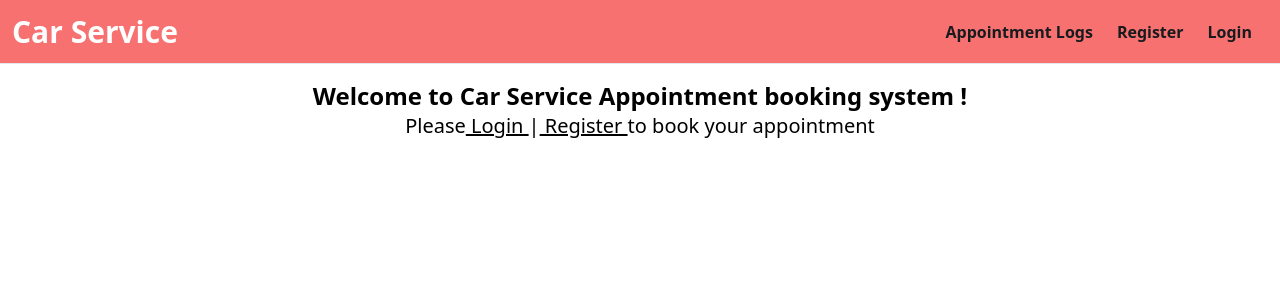
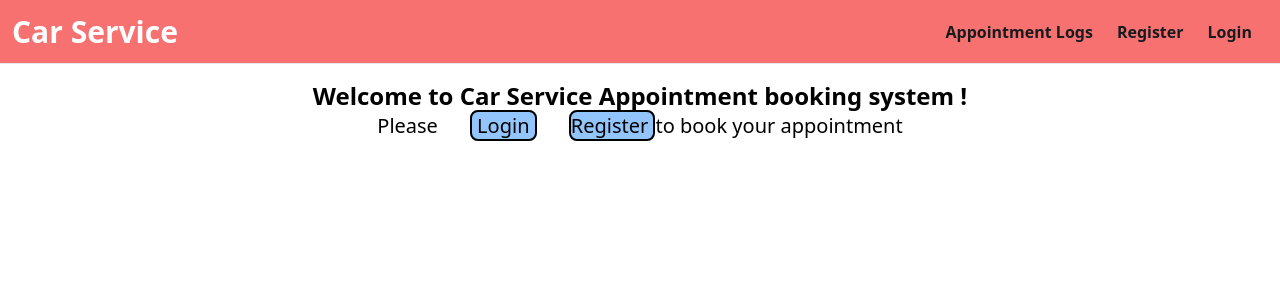
Before and after one commit to Mahenvs/vehicleRegSchedule, a React (Vite) app: page / in a window 1280 px wide. Shown: the top 300 px of the page. Built offline with nearby package versions, Linux system fonts and the light colour scheme.

Commit message:
bot work added router

```diff
--- a/src/API/Auth.ts
+++ b/src/API/Auth.ts
@@ -1,5 +1,5 @@
 import axios from "axios";
-import { FormValues } from "../common/interfaces";
+import { FormValues, valueType } from "../common/interfaces";
 
 export const RegisterUser = async (body: FormValues) => {
   try {
@@ -23,7 +23,7 @@ export const RegisterUser = async (body: FormValues) => {
   }
 }
 
-export const LoginUser = async (body: FormValues) => {
+export const LoginUser = async (body: valueType) => {
   try {
     const url = "http://localhost:8080/user/login";
     const response = await axios.post(url, {
--- a/src/common/Interfaces.ts
+++ b/src/common/Interfaces.ts
@@ -25,3 +25,8 @@ export interface FormFieldProps {
     maxLen?: number;
     placeholder: string
 }
+
+export interface valueType {
+    userName : string,
+    password : string
+  }
--- a/src/components/Home.tsx
+++ b/src/components/Home.tsx
@@ -2,14 +2,14 @@ import { Link } from "react-router-dom";
 
 const Home = () => {
   return (
-    <div>
+    <div className="flex justify-center items-center mb-4 flex-col ">
       <h2 className="text-2xl font-bold">
         Welcome to Car Service Appointment booking system !
       </h2>
       <h3 className="text-xl">
         Please
-        <Link to="login" className="underline">{" Login "}</Link> |
-        <Link to="register" className="underline">{" Register "}</Link>
+        <Link to="login" className="border-2 rounded-lg border-black bg-blue-300 mx-8 ">{" Login "}</Link>
+        <Link to="register" className="border-2 rounded-lg border-black bg-blue-300 ">{" Register "}</Link>
         to book your appointment
       </h3>
     </div>
--- a/src/components/Login.tsx
+++ b/src/components/Login.tsx
@@ -4,11 +4,16 @@ import { validateLogin } from "../common/validate";
 import { LoginUser } from "../API/Auth";
 import { useNavigate } from "react-router-dom";
 
+interface valueType {
+  userName : string,
+  password : string
+}
+
 const Login = () => {
 
   const navigate = useNavigate();
 
-  const validate = (values) => {
+  const validate = (values : valueType) => {
     const errors = validateLogin(values);
     return errors;
   };
@@ -18,7 +23,7 @@ const Login = () => {
       password: "",
     },
     validate,
-    onSubmit: async (values) => {
+    onSubmit: async (values ) => {
       const data = await LoginUser(values);
       navigate("appointment-logs");
       console.log(data);
--- a/src/components/NavBar.tsx
+++ b/src/components/NavBar.tsx
@@ -4,7 +4,9 @@ import { Link } from 'react-router-dom'
 const NavBar = () => {
   return (
     <div className='bg-red-400 border-b h-16 flex justify-between px-3 items-center mb-4'>
+        <Link to={"/"} >
         <Heading className='text-white'>Car Service</Heading>
+        </Link>
         <div className='flex gap-6 mx-4'>
         <Link to={"appointment-logs"} className='text-[#171b1e] font-semibold'>
             Appointment Logs
```
